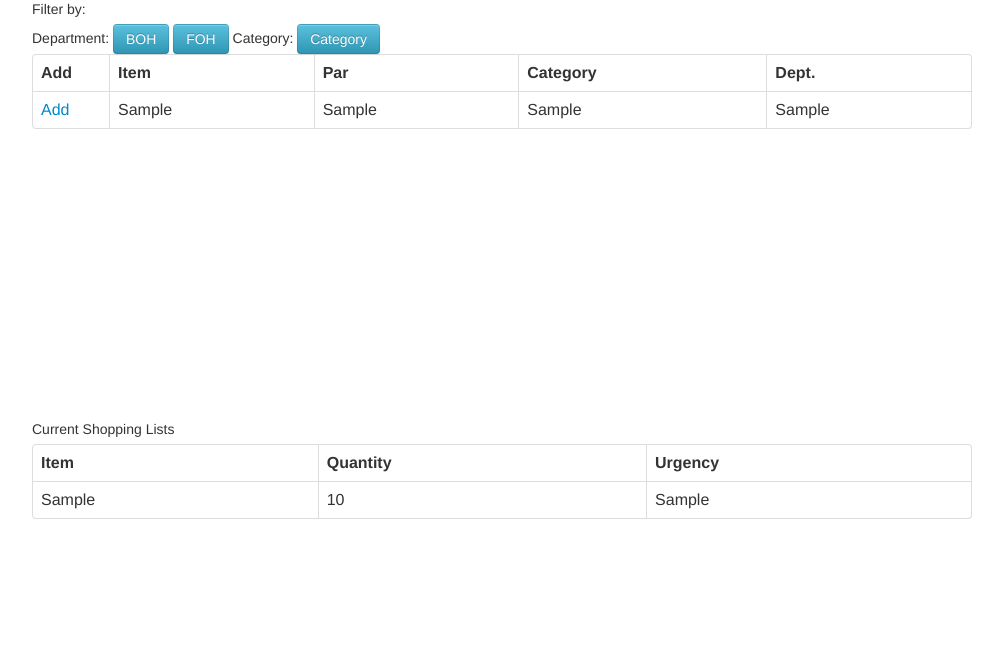
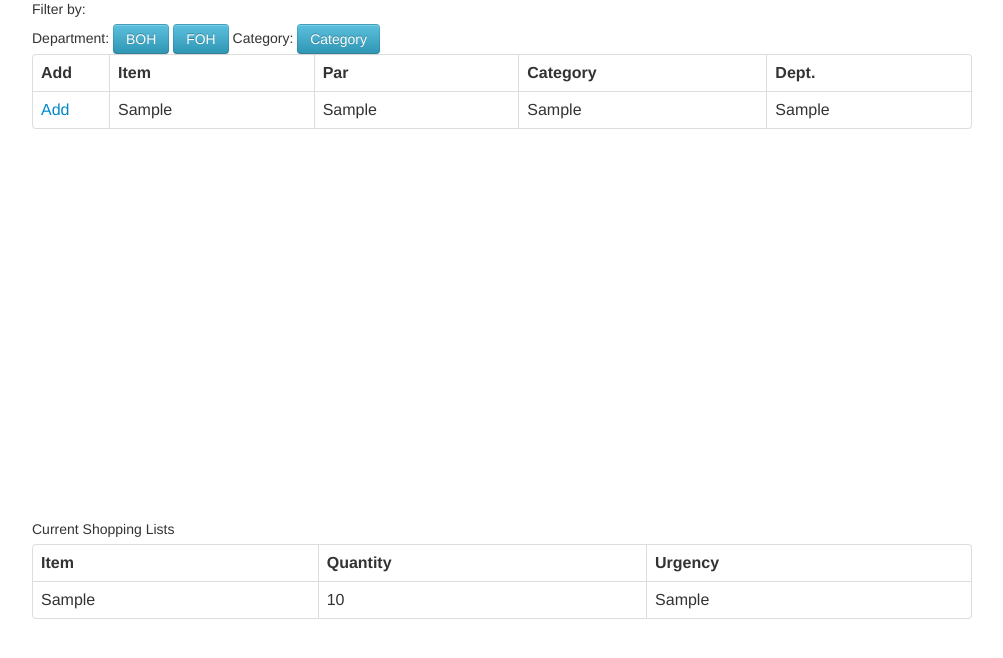
Before and after one commit to LocV/caffeowner, a PHP site: page /editShoppingList.php?shoppingListId=1 in a window 1280 px wide. Shown: the part 142-800 px from the top of the page, without its empty margins (160-1163 px from the left). Run offline with PHP 8.4, Linux system fonts and the light colour scheme; tables that the repository leaves empty or names only in its code hold one stand-in row (values such as "Sample post"); data that the repository does not hold is empty.

Commit message:
Change sort order and item window height

```diff
--- a/editShoppingList.php
+++ b/editShoppingList.php
@@ -223,7 +223,7 @@
 		}
 		else { ?>
 
-		<div style="overflow-y: scroll; height:400px;">
+		<div style="overflow-y: scroll; height:500px;">
 		<label>Filter by:</label>
 			Department: <a href="editShoppingList.php?shoppingListId=<?php echo $shoppingListId ?>&department=BOH"><button class="btn btn-info"> BOH </button></a>
 			<a href="editShoppingList.php?shoppingListId=<?php echo $shoppingListId ?>&department=FOH"><button class="btn btn-info"> FOH </button></a>
@@ -248,7 +248,7 @@
 					$result = $mysqli->query("SELECT idItem, item, description, par, department, category
 									      FROM Item
 									      WHERE department = '$filterDept' OR department = 'AlL'
-									      ORDER BY department");
+									      ORDER BY item");
 
 				}
 
```
